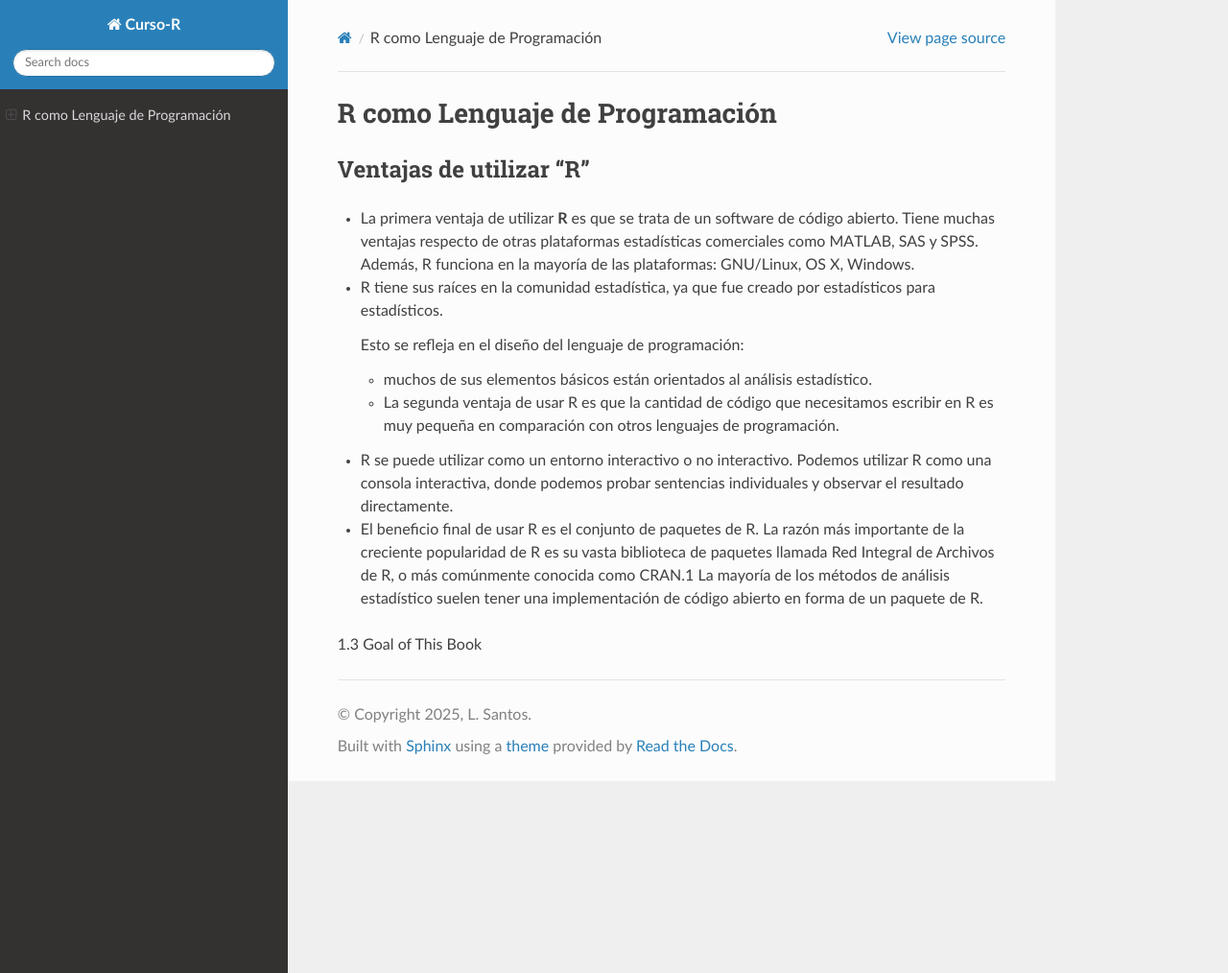
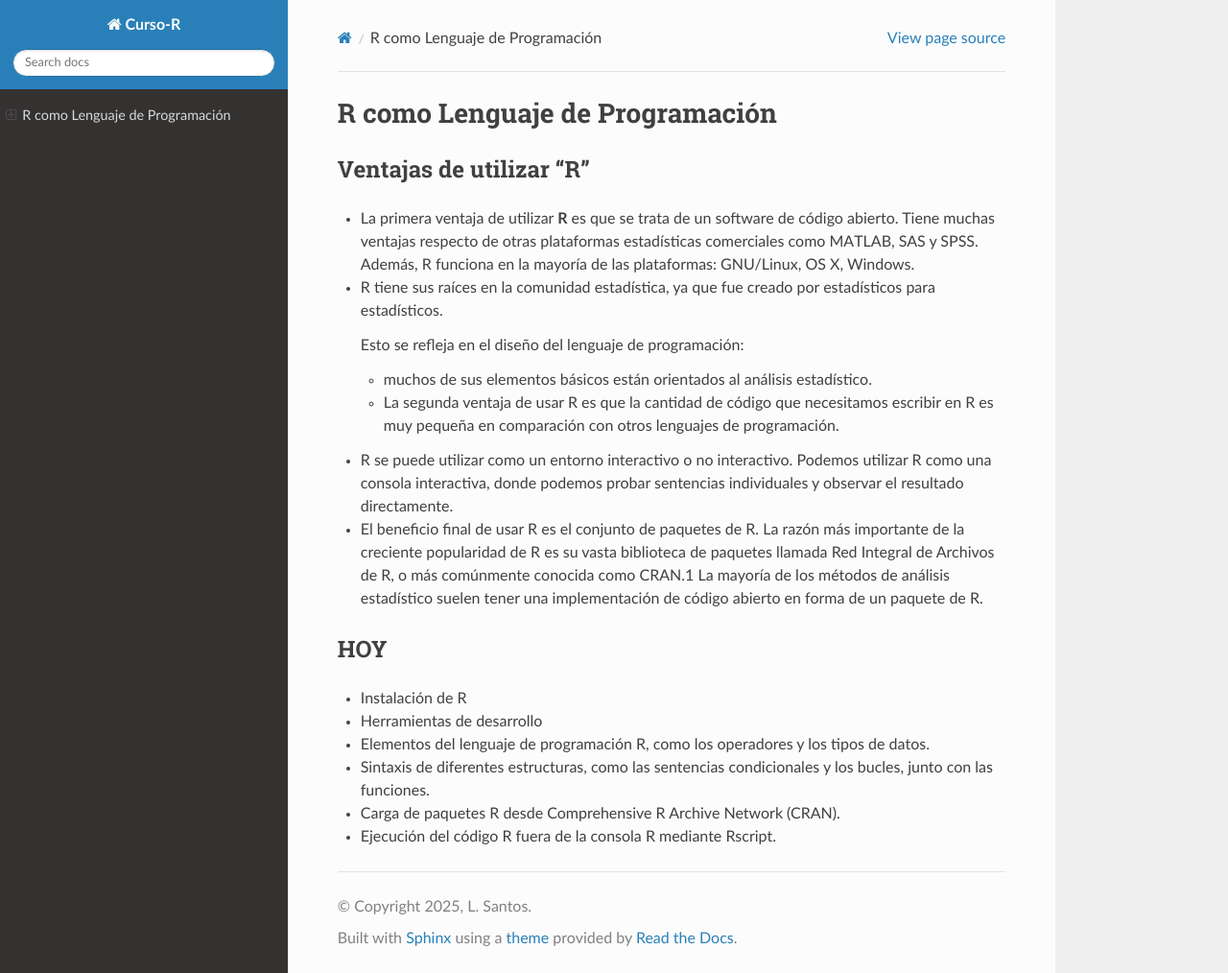
Before and after one commit to matecom57/santosg57-curso-r, a Sphinx documentation site: the page built from docs/source/Clase-03/clase-03.rst, in a window 1280 px wide and 1014 px high. Shown: the whole window at 96% size. Built offline with Sphinx 7.4.7 and the Read the Docs theme 3.1.0, drawn with Linux system fonts in a browser that asks for light colours.

Commit message:
Test comité

```diff
--- a/docs/source/Clase-03/clase-03.rst
+++ b/docs/source/Clase-03/clase-03.rst
@@ -19,4 +19,17 @@ Ventajas de utilizar "R"
 - El beneficio final de usar R es el conjunto de paquetes de R. La razón más importante de la creciente popularidad de R es su vasta biblioteca de paquetes llamada Red Integral de Archivos de R, o más comúnmente conocida como CRAN.1 La mayoría de los métodos de análisis estadístico suelen tener una implementación de código abierto en forma de un paquete de R.
 
 
-1.3 Goal of This Book
+HOY
+---
+
+- Instalación de R
+
+- Herramientas de desarrollo
+
+- Elementos del lenguaje de programación R, como los operadores y los tipos de datos.
+
+- Sintaxis de diferentes estructuras, como las sentencias condicionales y los bucles, junto con las funciones.
+
+- Carga de paquetes R desde Comprehensive R Archive Network (CRAN).
+
+- Ejecución del código R fuera de la consola R mediante Rscript.
```
